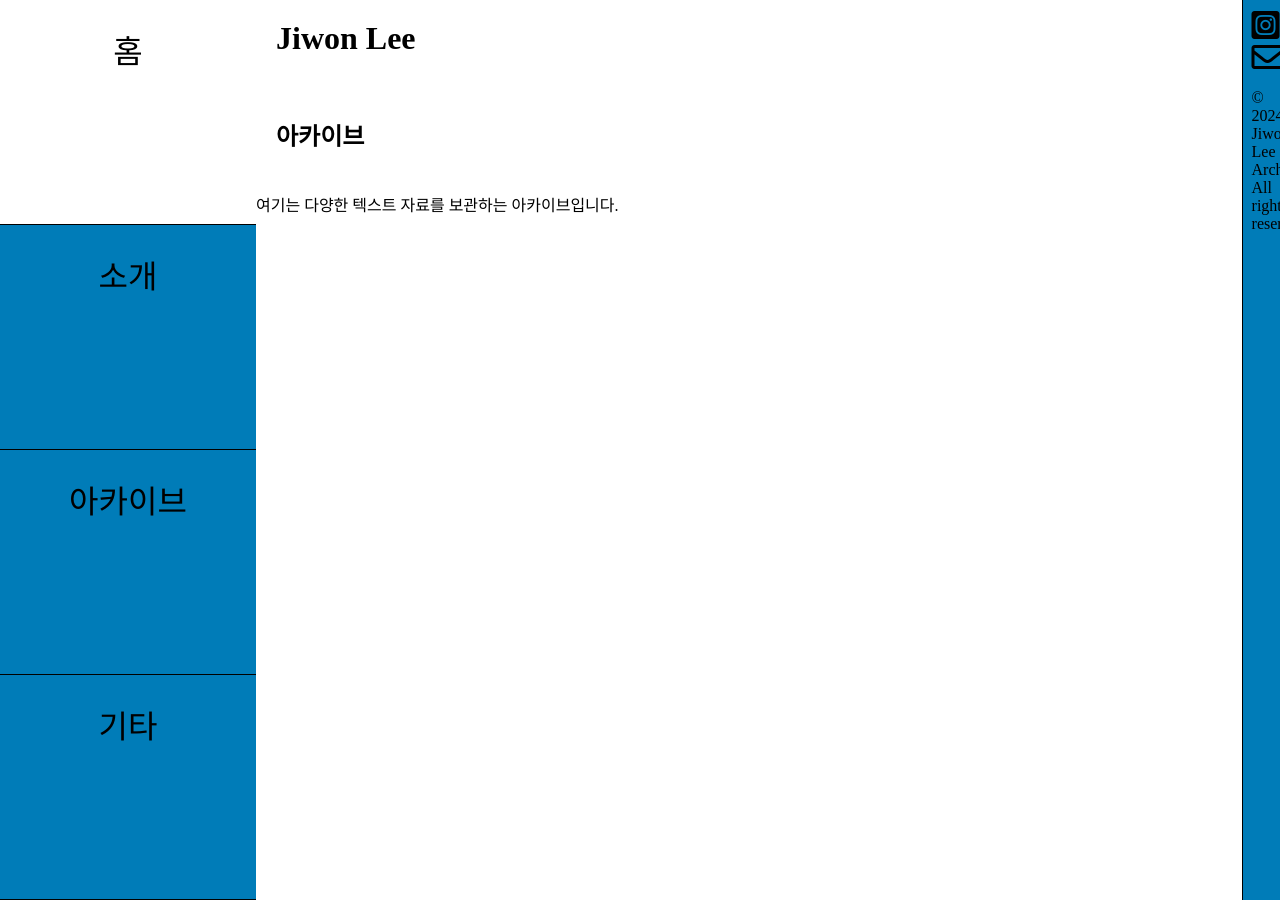
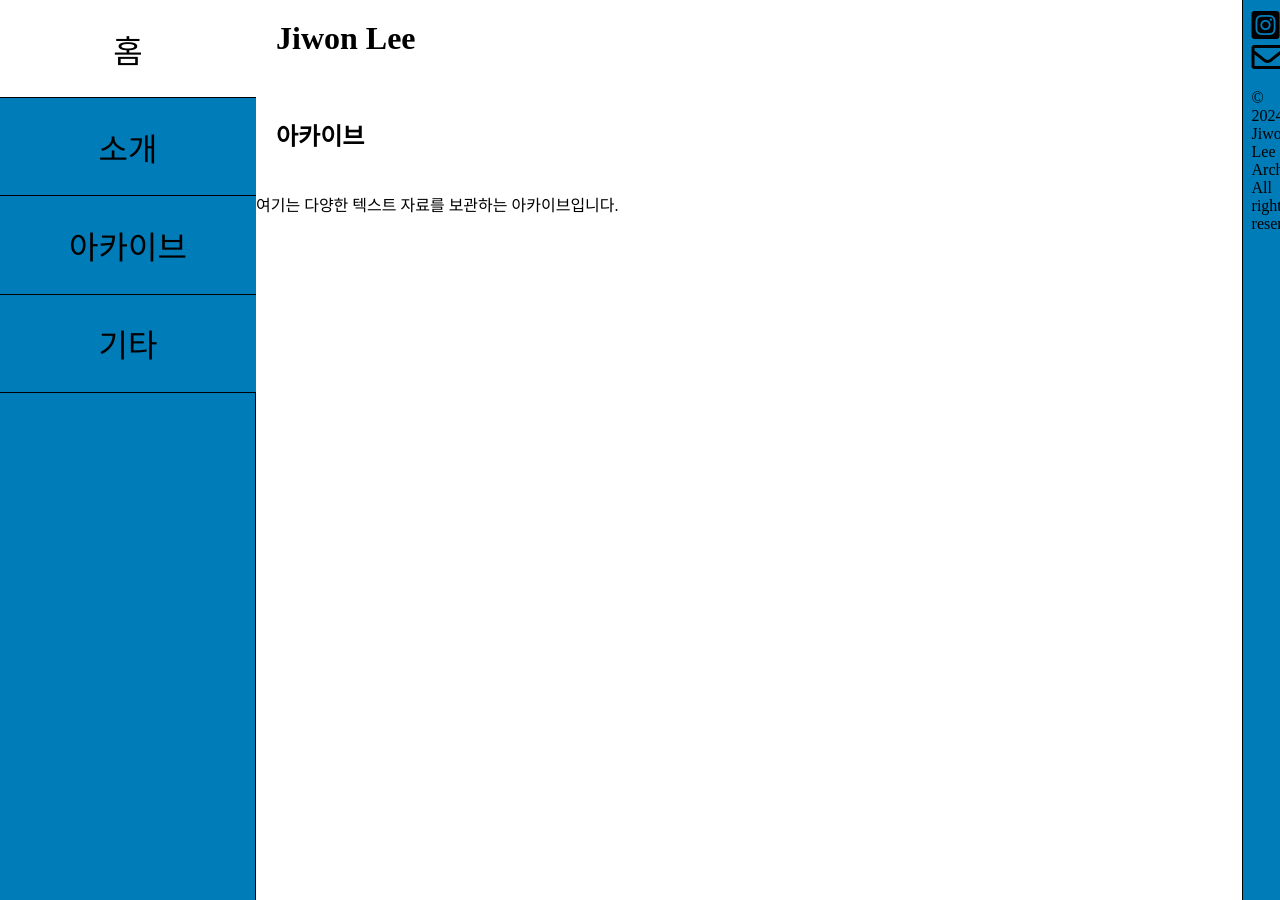
Before and after one commit to LfayeJ/archives, a Jekyll site: the page built from index.html, in a window 1280 px wide. Built offline with Jekyll 4.4.1, drawn with Linux system fonts in a browser that asks for light colours; some web fonts are replaced.

Commit message:
Update styles.css

```diff
--- a/assets/css/styles.css
+++ b/assets/css/styles.css
@@ -121,7 +121,6 @@ h2 {
 .grid-container {
     display: grid;
     width: 20vw; /* 전체 너비로 설정 */
-    height: 100%; /* 전체 높이로 설정 */
     gap: 0; /* 그리드 아이템 사이의 간격 */
     background-color: #007cb8; /* 배경색 (선택사항) */
     box-sizing: border-box;
@@ -139,8 +138,6 @@ h2 {
     border-bottom: 1px solid black; /* 중첩되는 부분의 아래쪽 윤곽선만 남기기 */
     text-align: center;
     display: block;
-    width: 100%; /* 전체 너비로 설정 */
-    height: 100%; /* 전체 높이로 설정 */
     padding: 2vw;
     box-sizing: border-box;
     font-size: 2rem;
```
